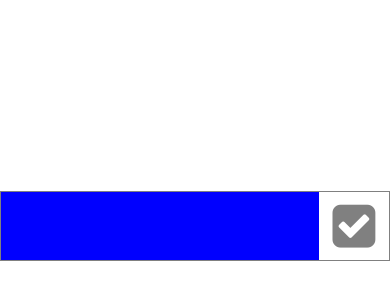
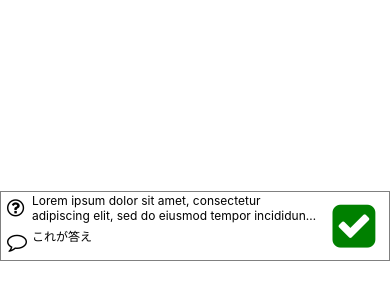
Before and after one commit to 2nofa11/FlashMemory, a React Native app: screen / in a window 390 px wide. Shown: the part 196-496 px from the top of the page. Built offline with nearby package versions, Linux system fonts and the light colour scheme.

Commit message:
Listの作成①

```diff
--- a/App.js
+++ b/App.js
@@ -1,7 +1,6 @@
-import { StatusBar } from 'expo-status-bar'
 import React from 'react'
 import { StyleSheet, Text, View, Image } from 'react-native'
-import { Ionicons, FontAwesome } from '@expo/vector-icons'
+import { FontAwesome } from '@expo/vector-icons'
 
 const styles = StyleSheet.create({
   container: {
@@ -18,15 +17,27 @@ const styles = StyleSheet.create({
     flexDirection: 'row',
   },
   qaContainer: {
-    backgroundColor: 'blue',
     flex: 1,
-    padding: 16,
     justifyContent: 'space-between',
+    padding: 1,
+  },
+  detailContainer: {
+    height: 32,
+    flexDirection: 'row',
+  },
+  qaIcon: {
+    width: 30,
+    padding: 5,
+    color: 'black',
   },
   checkontainer: {
     width: 70,
     alignItems: 'center',
     justifyContent: 'center',
+  },
+  text: {
+    width: '90%',
+    fontSize: 12,
   },
 })
 
@@ -35,11 +46,35 @@ export default function App() {
     <View style={styles.container}>
       <View style={styles.itemContainer}>
         <View style={styles.qaContainer}>
-          <View></View>
-          <View></View>
+          <View style={styles.detailContainer}>
+            <FontAwesome
+              style={styles.qaIcon}
+              size={20}
+              name="question-circle-o"
+            ></FontAwesome>
+            <Text numberOfLines={2} style={styles.text}>
+              Lorem ipsum dolor sit amet, consectetur adipiscing elit, sed do
+              eiusmod tempor incididunt ut labore et dolore magna aliqua. Ut
+              enim ad minim veniam,
+            </Text>
+          </View>
+          <View style={styles.detailContainer}>
+            <FontAwesome
+              style={styles.qaIcon}
+              size={20}
+              name="comment-o"
+            ></FontAwesome>
+            <Text numberOfLines={2} style={styles.text}>
+              これが答え
+            </Text>
+          </View>
         </View>
         <View style={styles.checkontainer}>
-          <FontAwesome size={50} color="gray" name="check-square"></FontAwesome>
+          <FontAwesome
+            size={50}
+            color="green"
+            name="check-square"
+          ></FontAwesome>
         </View>
       </View>
     </View>
```
